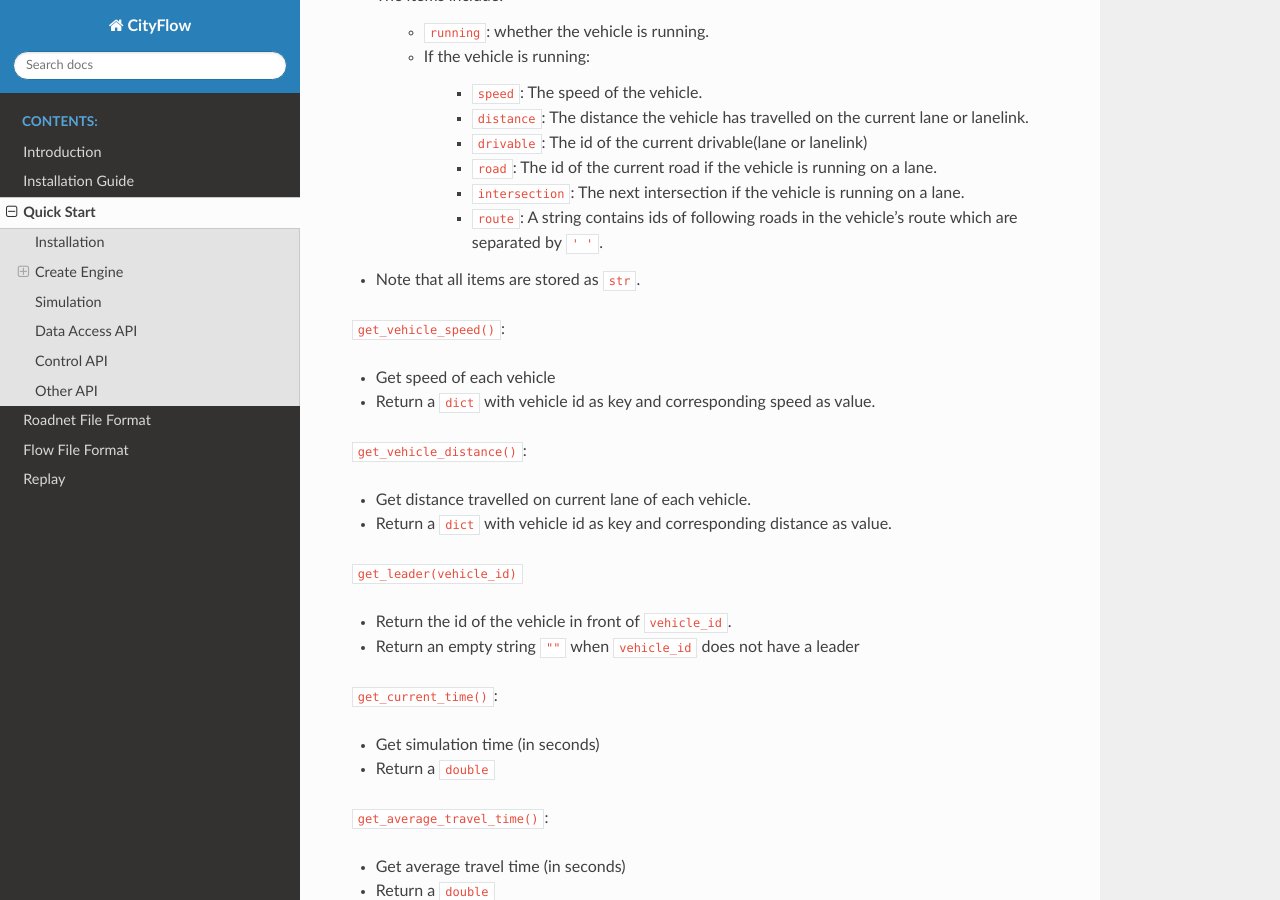
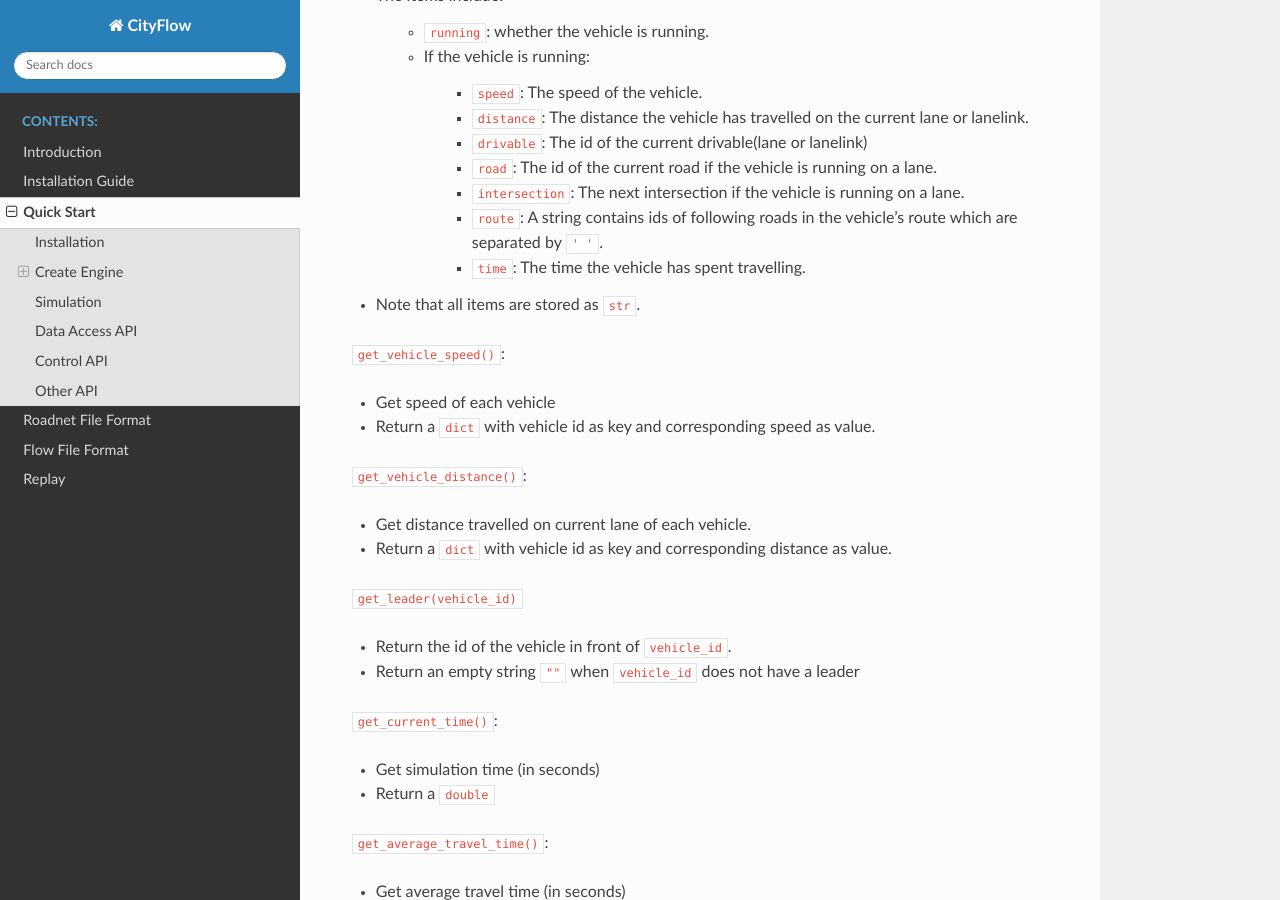
Before and after one commit to cityflow-project/CityFlow, a Sphinx documentation site: the page built from docs/source/start.rst, in a window 1280 px wide and 900 px high, scrolled down 2650 px. Built offline with Sphinx 7.4.7 and the Read the Docs theme 2.0.0, drawn with Linux system fonts in a browser that asks for light colours.

Commit message:
time under get_vehicle_info

```diff
--- a/docs/source/start.rst
+++ b/docs/source/start.rst
@@ -119,6 +119,7 @@ Data Access API
         * ``road``: The id of the current road if the vehicle is running on a lane.
         * ``intersection``: The next intersection if the vehicle is running on a lane.
         * ``route``: A string contains ids of following roads in the vehicle's route which are separated by ``' '``.
+        * ``time``: The time the vehicle has spent travelling.
 
 - Note that all items are stored as ``str``.
 
```
